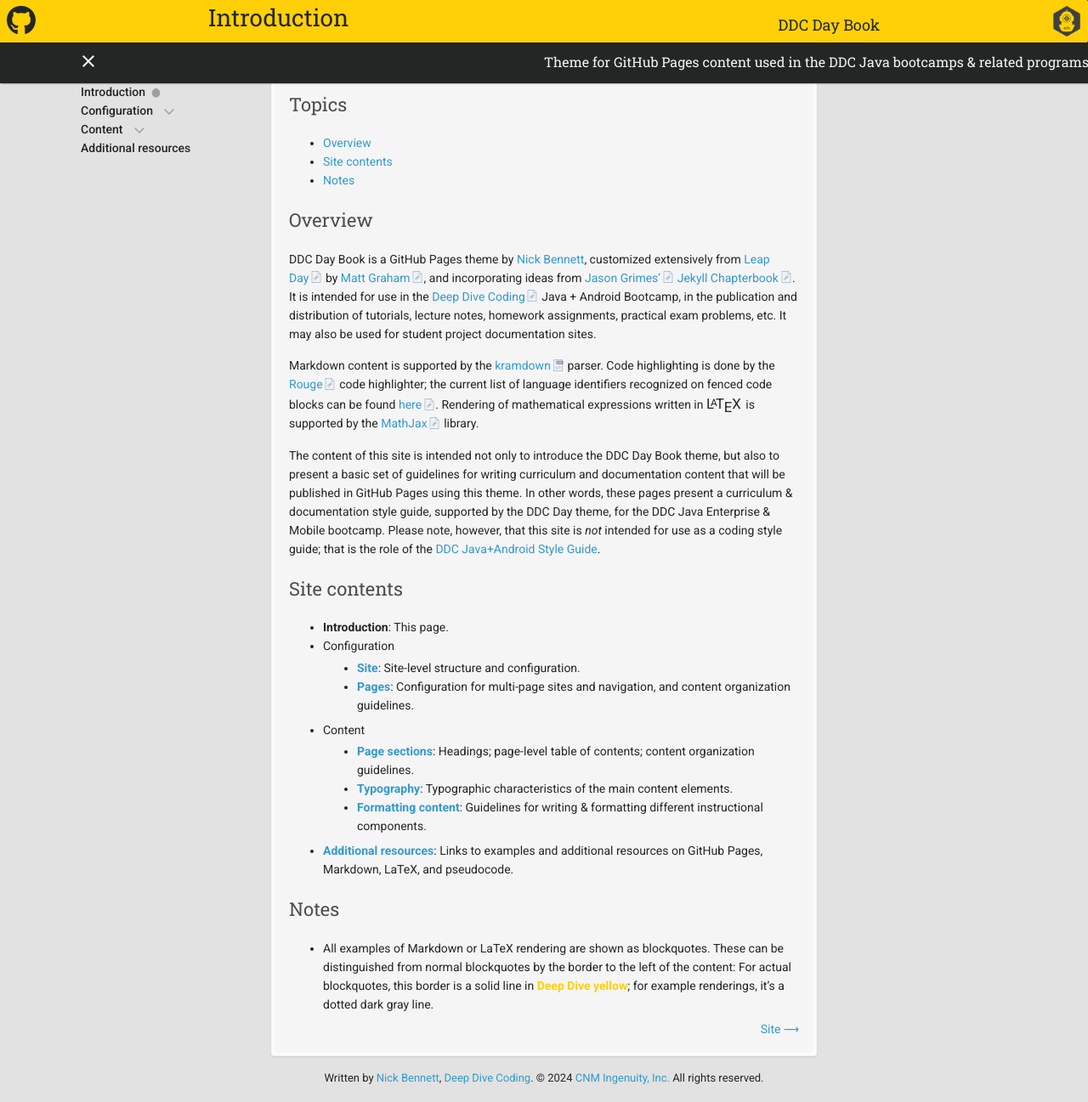
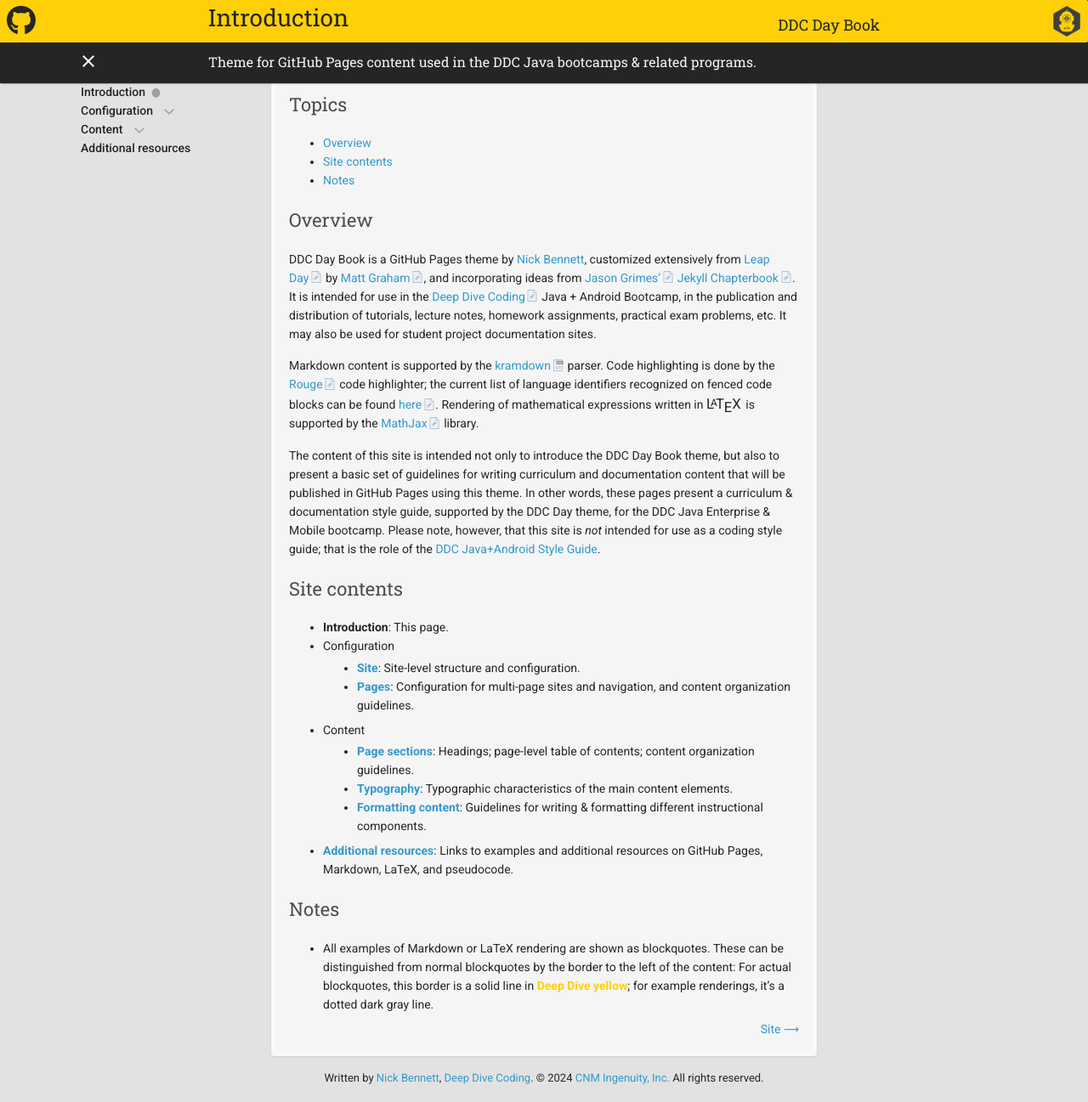
Before and after one commit to ddc-java/ddc-day-book, a Jekyll site: the page built from index.md, in a window 1280 px wide and 1297 px high. Shown: the whole window at 85% size. Built offline with Jekyll 4.4.1, drawn with Linux system fonts in a browser that asks for light colours; nearby versions of some CDN libraries; our own code applies the rules of GitHub Pages for plain Markdown files; formulas are drawn with MathJax 3.

Commit message:
Mark margin with important

```diff
--- a/_sass/ddc-day-book.scss
+++ b/_sass/ddc-day-book.scss
@@ -504,7 +504,7 @@
 
   }
 
-  h1 {
+  > h1 {
     display: inline-block;
     position: absolute;
     max-width: 790px;
@@ -523,7 +523,7 @@
     z-index: 300;
   }
 
-  h2 {
+  > h2 {
 
     display: inline-block;
     position: absolute;
@@ -560,12 +560,12 @@
 
   }
 
-  p {
+  > p {
     position: absolute;
     bottom: 14px;
     max-width: 790px;
     left: 50%;
-    margin-left: -395px;
+    margin-left: -395px!important;
     margin: 0;
     font-family: $title-fonts;
     font-size: 18px;
```
